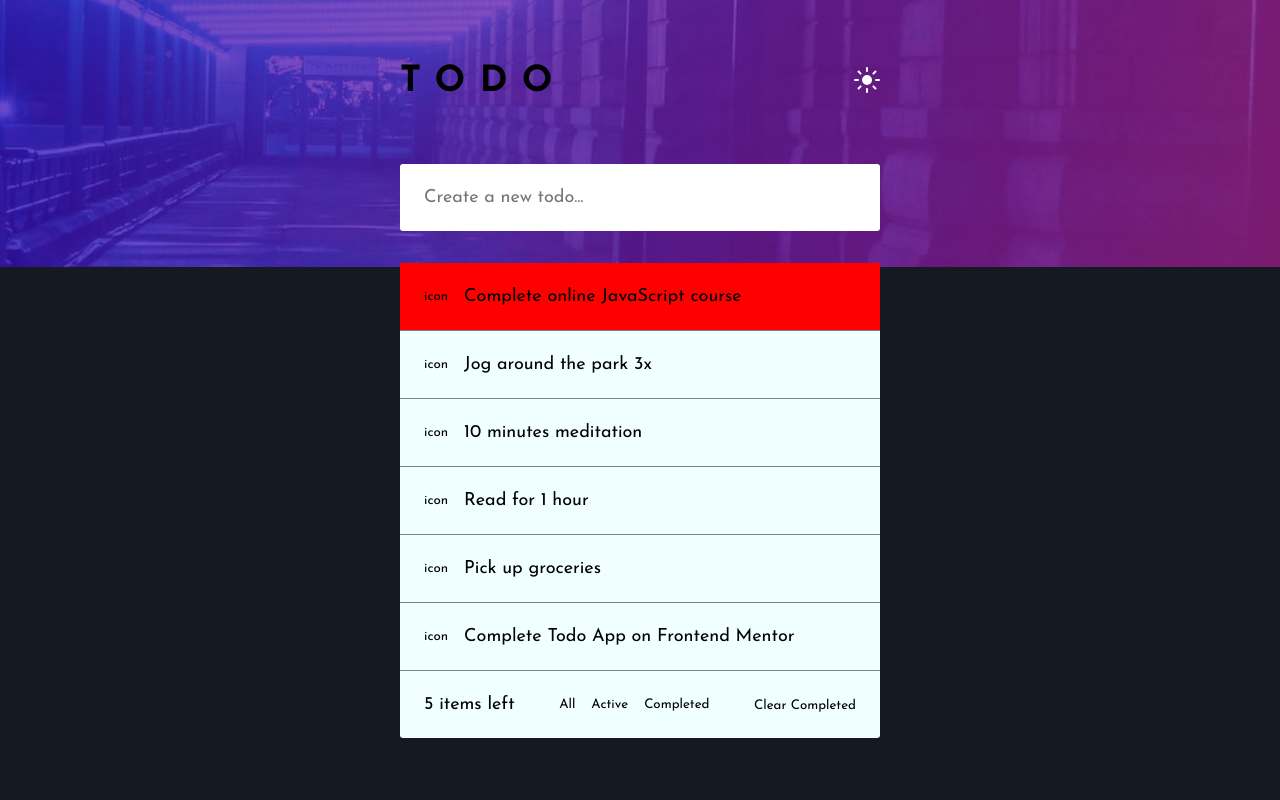
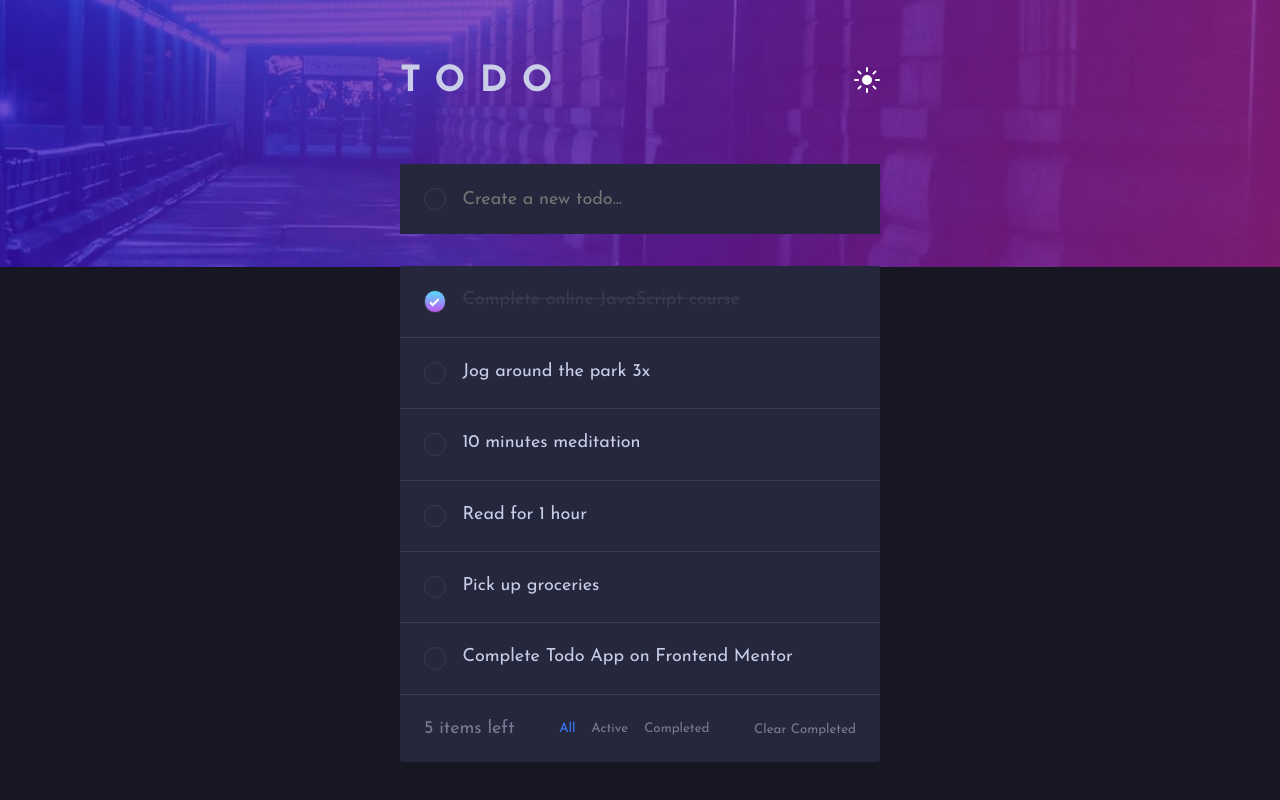
Before and after one commit to Nujsvart/FM-Projects-React, a React (Create React App) app in the folder 03-todo-app/: page / in a window 1280 px wide. Built offline with nearby package versions, Linux system fonts and the light colour scheme.

Commit message:
check buttons

```diff
--- /dev/null
+++ b/03-todo-app/src/components/CheckButton.js
@@ -0,0 +1,20 @@
+import React from "react";
+import Button from "./Button";
+import iconCheck from "../assets/icon-check.svg";
+
+import { completeTodo } from "../store/actions/todoActions";
+import { useDispatch } from "react-redux";
+
+const CheckButton = ({ todo }) => {
+  const dispatch = useDispatch();
+  return (
+    <Button
+      onClick={() => dispatch(completeTodo(todo.id))}
+      className={`checkBtn ${todo.completed && "completedIcon"}`}
+    >
+      {todo.completed && <img src={iconCheck} alt="checkicon" />}
+    </Button>
+  );
+};
+
+export default CheckButton;
--- a/03-todo-app/src/components/FilterButtons.js
+++ b/03-todo-app/src/components/FilterButtons.js
@@ -1,15 +1,28 @@
-import React from "react";
+import React, { useState } from "react";
 import Button from "./Button";
 
+import { initialState } from "../store/reducers/filterReducer";
 import { setFilter } from "../store/actions/filterActions";
 import { useDispatch } from "react-redux";
 
 const FilterButtons = () => {
+  const [activeBtn, setActiveBtn] = useState("All");
+
   const dispatch = useDispatch();
+
+  const onClickHandler = item => {
+    dispatch(setFilter(item));
+    setActiveBtn(item);
+  };
+
   return (
     <div className="buttons">
-      {["All", "Active", "Completed"].map(item => (
-        <Button key={item} onClick={() => dispatch(setFilter(item))}>
+      {Object.keys(initialState).map(item => (
+        <Button
+          className={item === activeBtn ? "activeFilter" : ""}
+          key={item}
+          onClick={() => onClickHandler(item)}
+        >
           {item}
         </Button>
       ))}
--- a/03-todo-app/src/components/Todo.js
+++ b/03-todo-app/src/components/Todo.js
@@ -1,13 +1,12 @@
 import React from "react";
+import CheckButton from "./CheckButton";
 
-import { useSelector, useDispatch } from "react-redux";
-import { completeTodo, removeTodo } from "../store/actions/todoActions";
+import { useSelector } from "react-redux";
 import { showFilteredTodos } from "../store/reducers/filterReducer";
 
 const Todo = () => {
   const todos = useSelector(state => state.todos);
   const activeFilter = useSelector(state => state.filtered);
-  const dispatch = useDispatch();
 
   const filteredTodos = showFilteredTodos(todos, activeFilter);
 
@@ -15,17 +14,11 @@ const Todo = () => {
     <ul>
       {filteredTodos.map(item => {
         return (
-          <li
-            className={`todo ${item.completed && "completedTodo"}`}
-            key={item.id}
-          >
-            <button
-              onClick={() => dispatch(removeTodo(item.id))}
-              className="checkIcon"
-            >
-              icon
-            </button>
-            <p onClick={() => dispatch(completeTodo(item.id))}>{item.text}</p>
+          <li className="todo" key={item.id}>
+            <CheckButton todo={item} />
+            <p className={`${item.completed && "completedTodo"}`}>
+              {item.text}
+            </p>
           </li>
         );
       })}
--- a/03-todo-app/src/components/TodoInput.js
+++ b/03-todo-app/src/components/TodoInput.js
@@ -1,4 +1,5 @@
 import React, { useState } from "react";
+import Button from "./Button";
 
 import { useDispatch } from "react-redux";
 import { addTodo } from "../store/actions/todoActions";
@@ -17,6 +18,7 @@ const TodoInput = () => {
 
   return (
     <div className="todoInput">
+      <Button className="checkBtn" />
       <form onSubmit={handleSubmit}>
         <input
           value={text}
--- a/03-todo-app/src/store/reducers/filterReducer.js
+++ b/03-todo-app/src/store/reducers/filterReducer.js
@@ -1,6 +1,12 @@
 import { SET_FILTER } from "../actions/actionTypes";
 
-const filterReducer = (state = "All", action) => {
+export const initialState = {
+  All: "All",
+  Active: "Active",
+  Completed: "Completed",
+};
+
+const filterReducer = (state = initialState.All, action) => {
   switch (action.type) {
     case SET_FILTER:
       return action.payload.filter;
@@ -11,11 +17,11 @@ const filterReducer = (state = "All", action) => {
 
 export const showFilteredTodos = (todos, filter) => {
   switch (filter) {
-    case "All":
+    case initialState.All:
       return todos;
-    case "Active":
+    case initialState.Active:
       return todos.filter(todo => !todo.completed);
-    case "Completed":
+    case initialState.Completed:
       return todos.filter(todo => todo.completed);
     default:
       return todos;
--- a/03-todo-app/src/styles/app.css
+++ b/03-todo-app/src/styles/app.css
@@ -11,7 +11,7 @@ body {
   background-image: url("../assets/bg-desktop-dark.jpg");
   background-repeat: no-repeat;
   background-size: contain;
-  background-color: #151a22;
+  background-color: hsl(235, 21%, 11%);
   display: grid;
   place-items: center;
   font-size: 18px;
@@ -28,19 +28,22 @@ button {
   outline: none;
   cursor: pointer;
   background-color: transparent;
+  color: hsl(234, 11%, 52%);
 }
 
 input {
-  padding: 1.5rem;
   width: 100%;
   border: none;
   outline: none;
   border-radius: 3px;
   font-size: inherit;
+  background-color: transparent;
+  color: hsl(234, 39%, 85%);
 }
 
 h1 {
   letter-spacing: 0.4em;
+  color: hsl(234, 39%, 85%);
 }
 
 .app {
@@ -58,25 +61,40 @@ h1 {
 }
 
 .todoInput {
+  display: flex;
+  align-items: center;
+  gap: 1rem;
+  padding: 1.5rem;
   margin-bottom: 2rem;
+  background-color: hsl(235, 24%, 19%);
+}
+
+.todoInput button {
+  cursor: initial;
 }
 
 .todoContainer {
   border-radius: 3px;
-  background-color: azure;
+  background-color: hsl(235, 24%, 19%);
 }
 
 .todo {
   display: flex;
   gap: 1rem;
   padding: 1.5rem;
-  border-bottom: 1px solid grey;
+  border-bottom: 1px solid hsl(237, 14%, 26%);
+  color: hsl(234, 39%, 85%);
+}
+
+.todo:hover {
+  color: hsl(236, 33%, 92%);
 }
 
 .todoFooter {
   display: flex;
   padding: 1.5rem;
   justify-content: space-between;
+  color: hsl(234, 11%, 52%);
 }
 
 .buttons {
@@ -85,5 +103,28 @@ h1 {
 }
 
 .completedTodo {
-  background-color: red;
+  text-decoration: line-through;
+  color: hsl(237, 14%, 26%);
 }
+
+.activeFilter {
+  color: hsl(220, 98%, 61%);
+}
+
+.checkBtn {
+  border: 1px solid hsl(237, 14%, 26%);
+  width: 1.4rem;
+  height: 1.4rem;
+  border-radius: 50%;
+  position: relative;
+}
+
+.checkBtn img {
+  position: absolute;
+  left: 4px;
+  bottom: 5px;
+}
+
+.completedIcon {
+  background-image: linear-gradient(hsl(192, 100%, 67%), hsl(280, 87%, 65%));
+}
```
Also changed, not shown: 1 other file (tests, documents, lock files or other folders).
